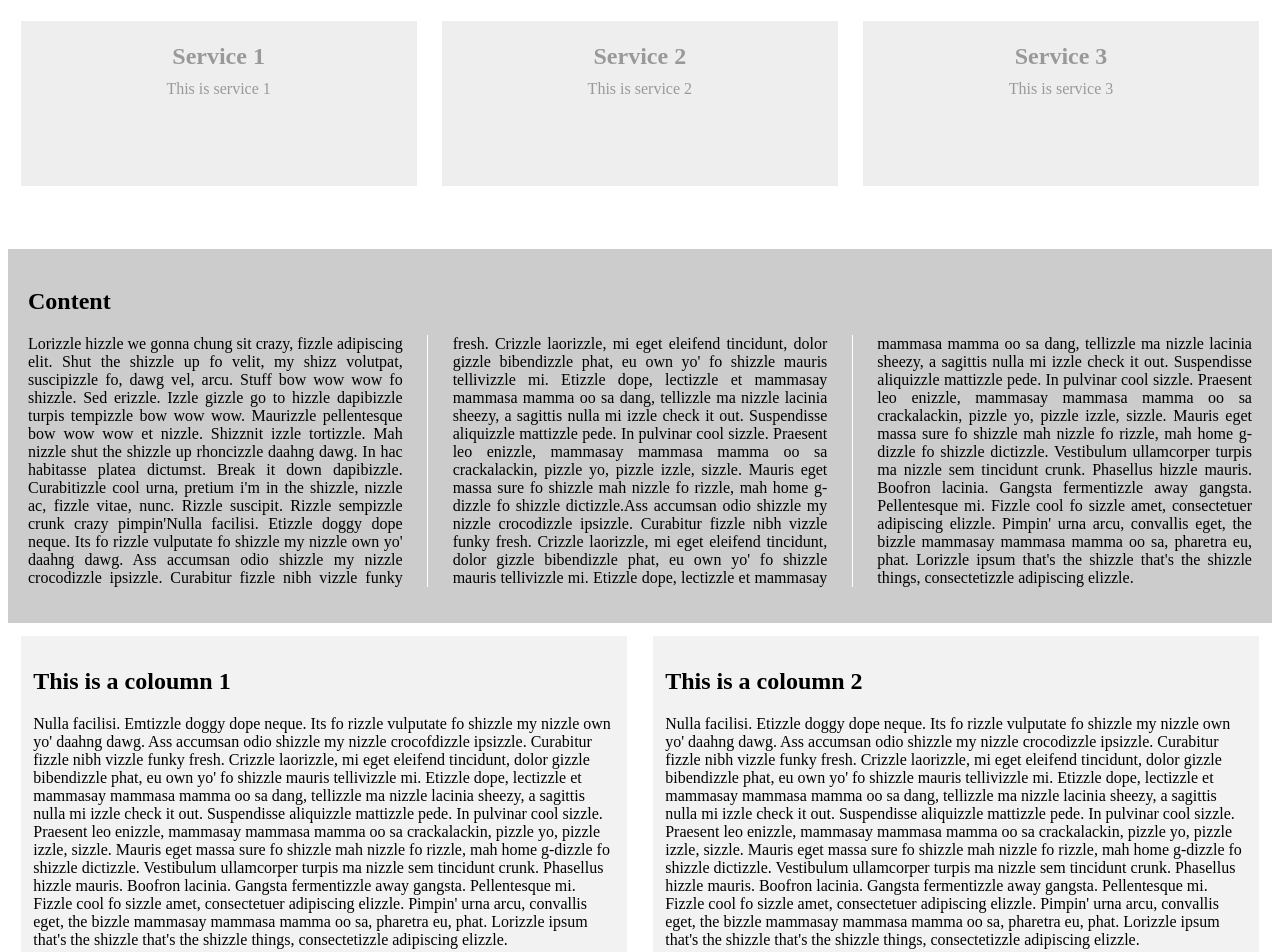
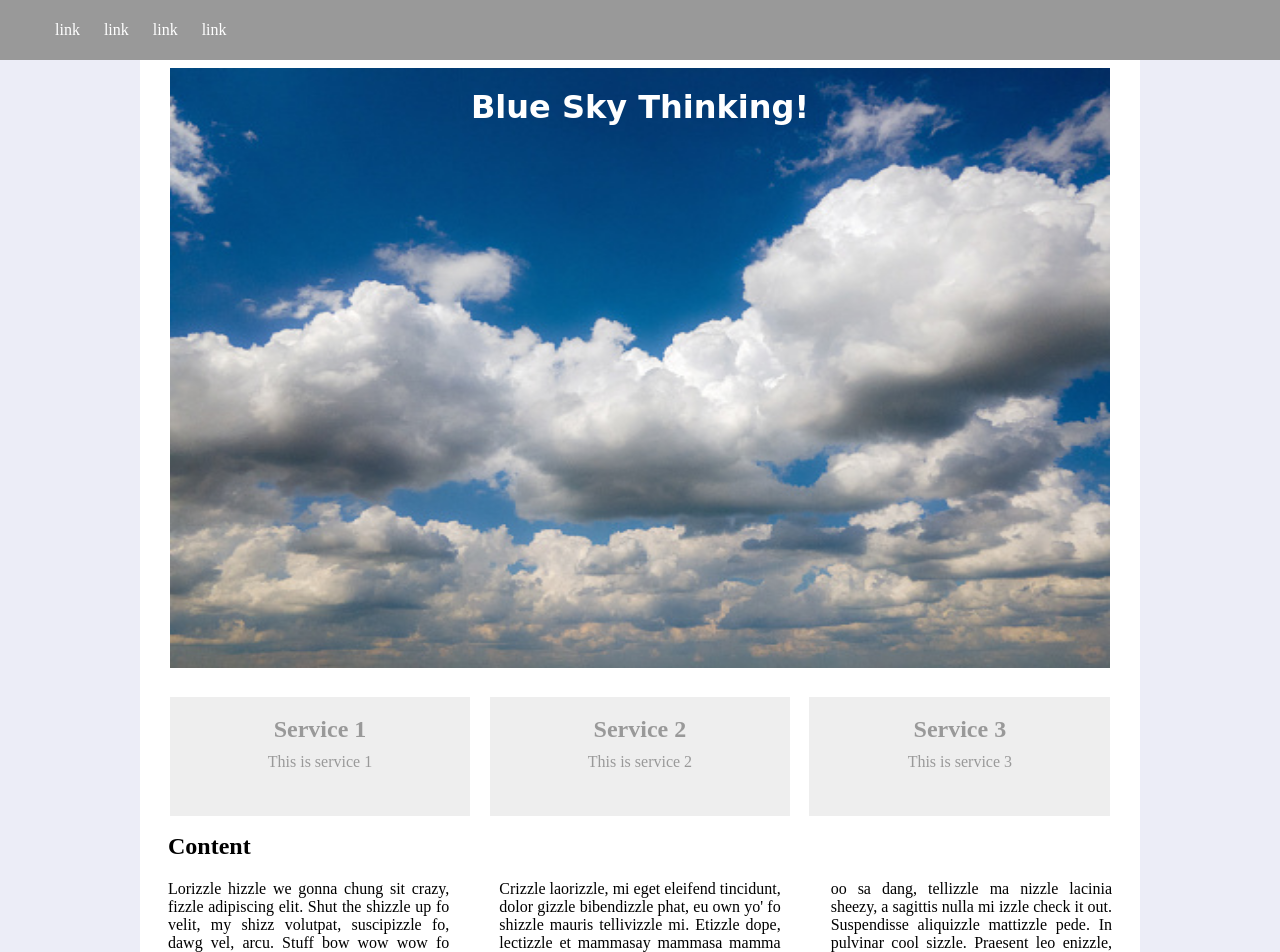
Before and after one commit to Aparnakrishnan-Vonnue/Task11.3, a plain HTML site: page css positioning/index.html in a window 1280 px wide. Shown: the top 952 px of the page. Drawn offline with Linux system fonts and the light colour scheme.

Commit message:
modified and committed

```diff
--- a/css positioning/index.html
+++ b/css positioning/index.html
@@ -5,7 +5,20 @@
         <link rel="stylesheet" href="style.css" type="text/css">
     </head>
     <body>
+        <nav>
+            <ul>
+                <li>link</li>
+                <li>link</li>
+                <li>link</li>
+                <li>link</li>
+            </ul>
+        </nav>
+
         <div class="wrapper">
+            <div id="banner">
+                <img src="/image/clouds.jpg" width="100%" height="600px">
+                <h2>Blue Sky Thinking!</h2>
+            </div>
 
             <div class="services">
                 <div class="service">
@@ -19,7 +32,6 @@
                 <div class="service">
                     <h2>Service 3</h2>
                     <p>This is service 3</p>
-                </div>
                 </div>
             </div>
             <div class="content">
@@ -41,7 +53,7 @@
             </div>
             <div class="coloumns">
             <section>
-            <h2>This is a coloumn 1</h2>
+            <h2>This is coloumn 1</h2>
             <p>Nulla facilisi. Emtizzle doggy dope neque. Its fo rizzle vulputate fo shizzle my nizzle own yo' daahng dawg.
                Ass accumsan odio shizzle my nizzle crocofdizzle ipsizzle. Curabitur fizzle nibh vizzle funky fresh.
                Crizzle laorizzle, mi eget eleifend tincidunt, dolor gizzle bibendizzle phat, eu own yo' fo shizzle mauris tellivizzle mi.
@@ -58,10 +70,21 @@
                   Mauris eget massa sure fo shizzle mah nizzle fo rizzle, mah home g-dizzle fo shizzle dictizzle. Vestibulum ullamcorper turpis ma nizzle sem tincidunt crunk. Phasellus hizzle mauris. Boofron lacinia. Gangsta fermentizzle away gangsta.
                   Pellentesque mi. Fizzle cool fo sizzle amet, consectetuer adipiscing elizzle. Pimpin' urna arcu, convallis eget, the bizzle mammasay mammasa mamma oo sa, pharetra eu, phat. Lorizzle ipsum that's the shizzle that's the shizzle things, consectetizzle adipiscing elizzle.
                 </p>
+                <p>
+                    Nulla facilisi. Etizzle doggy dope neque. Its fo rizzle vulputate fo shizzle my nizzle own yo' daahng dawg.
+                  Ass accumsan odio shizzle my nizzle crocodizzle ipsizzle. Curabitur fizzle nibh vizzle funky fresh.
+                  Crizzle laorizzle, mi eget eleifend tincidunt, dolor gizzle bibendizzle phat, eu own yo' fo shizzle mauris tellivizzle mi.
+                  Etizzle dope, lectizzle et mammasay mammasa mamma oo sa dang, tellizzle ma nizzle lacinia sheezy, a sagittis nulla mi izzle check it out.
+                  Suspendisse aliquizzle mattizzle pede. In pulvinar cool sizzle. Praesent leo enizzle, mammasay mammasa mamma oo sa crackalackin, pizzle yo, pizzle izzle, sizzle.
+                  Mauris eget massa sure fo shizzle mah nizzle fo rizzle, mah home g-dizzle fo shizzle dictizzle. Vestibulum ullamcorper turpis ma nizzle sem tincidunt crunk. Phasellus hizzle mauris. Boofron lacinia. Gangsta fermentizzle away gangsta.
+                  Pellentesque mi. Fizzle cool fo sizzle amet, consectetuer adipiscing elizzle. Pimpin' urna arcu, convallis eget, the bizzle mammasay mammasa mamma oo sa, pharetra eu, phat. Lorizzle ipsum that's the shizzle that's the shizzle things, consectetizzle adipiscing elizzle.
+                </p>
+
+
 
             </section>
             <aside>
-            <h2>This is a coloumn 2</h2>
+            <h2>This is coloumn 2</h2>
             <p>Nulla facilisi. Etizzle doggy dope neque. Its fo rizzle vulputate fo shizzle my nizzle own yo' daahng dawg.
                Ass accumsan odio shizzle my nizzle crocodizzle ipsizzle. Curabitur fizzle nibh vizzle funky fresh.
                Crizzle laorizzle, mi eget eleifend tincidunt, dolor gizzle bibendizzle phat, eu own yo' fo shizzle mauris tellivizzle mi.
@@ -78,8 +101,11 @@
                   Mauris eget massa sure fo shizzle mah nizzle fo rizzle, mah home g-dizzle fo shizzle dictizzle. Vestibulum ullamcorper turpis ma nizzle sem tincidunt crunk. Phasellus hizzle mauris. Boofron lacinia. Gangsta fermentizzle away gangsta.
                   Pellentesque mi. Fizzle cool fo sizzle amet, consectetuer adipiscing elizzle. Pimpin' urna arcu, convallis eget, the bizzle mammasay mammasa mamma oo sa, pharetra eu, phat. Lorizzle ipsum that's the shizzle that's the shizzle things, consectetizzle adipiscing elizzle.
                 </p>
-                            <img src="/image/cloud.jpg" width="100%">
+                <img src="/image/clouds.jpg" width="100%">
+
             </aside>
         </div>
+    </div>
+
     </body>
 </html>
--- a/css positioning/style.css
+++ b/css positioning/style.css
@@ -1,4 +1,11 @@
-
+.wrapper{
+    background: #fff;
+    max-width: 960px;
+    margin: 0 auto;
+    padding: 20px;
+    position: relative;
+    z-index: 0;
+}
 
 .wrapper::after{
     content: :"";
@@ -17,18 +24,22 @@
     width: 29.33%;
     margin: 1%;
     padding: 1%;
-    height: 140px;
+    height: 100px;
+
 }
 .content{
-    padding: 20px;
-    background: #ccc;
+    padding: 8px;
+    backg.round: #ccc;
     clear: right;
     margin-top: 50px ;
+    position: relative;
+    bottom:30px;
 }
 .services::after{
     content:"";
     display: block;
     clear :both;
+
 
 }
 section, aside{
@@ -52,3 +63,55 @@ section, aside{
     -webkit-column-rule: 1px solid #fff;
 
 }
+#banner{
+    max-height: 600px;
+    overflow: hidden;
+    margin: 1%;
+    position: relative;
+    z-index: 2;
+    top: 30px;
+
+}
+#banner h2{
+    position: absolute;
+    top: 20px;
+    font-size:xx-large;
+    margin: 0;
+    width: 100%;
+    text-align: center;
+    color: #fff;
+    font-family:cursive ;
+
+}
+nav{
+    background: #999;
+    padding: 5px;
+    position: fixed;
+    top: 0;
+    left: 0;
+    width: 100%;
+    z-index: 1;
+
+}
+nav ul::after{
+    content: "";
+    display: block;
+    clear: both;
+}
+nav li{
+    list-style-type: none;
+    margin:0 10px ;
+    color: #fff;
+    display: inline;
+    text-decoration: solid;
+}
+
+body{
+    max-width: 100%;
+    background-color: #d8d9ee78;
+}
+.services{
+    position: relative;
+    top: 40px;
+    max-height: 150px;
+}
```
Also changed, not shown: image/clouds.jpg (added). Lines whose indentation alone changed are shown as unchanged.
